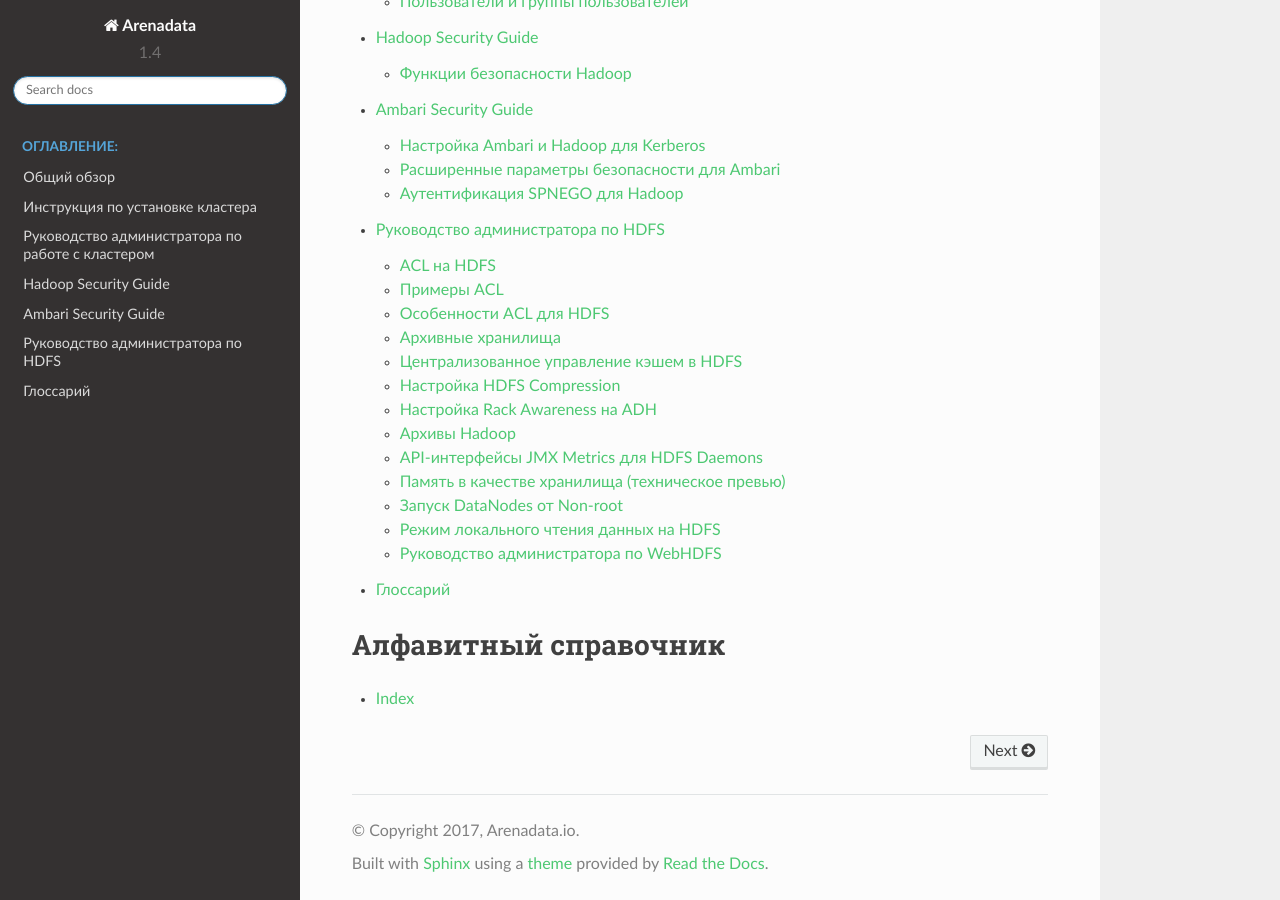
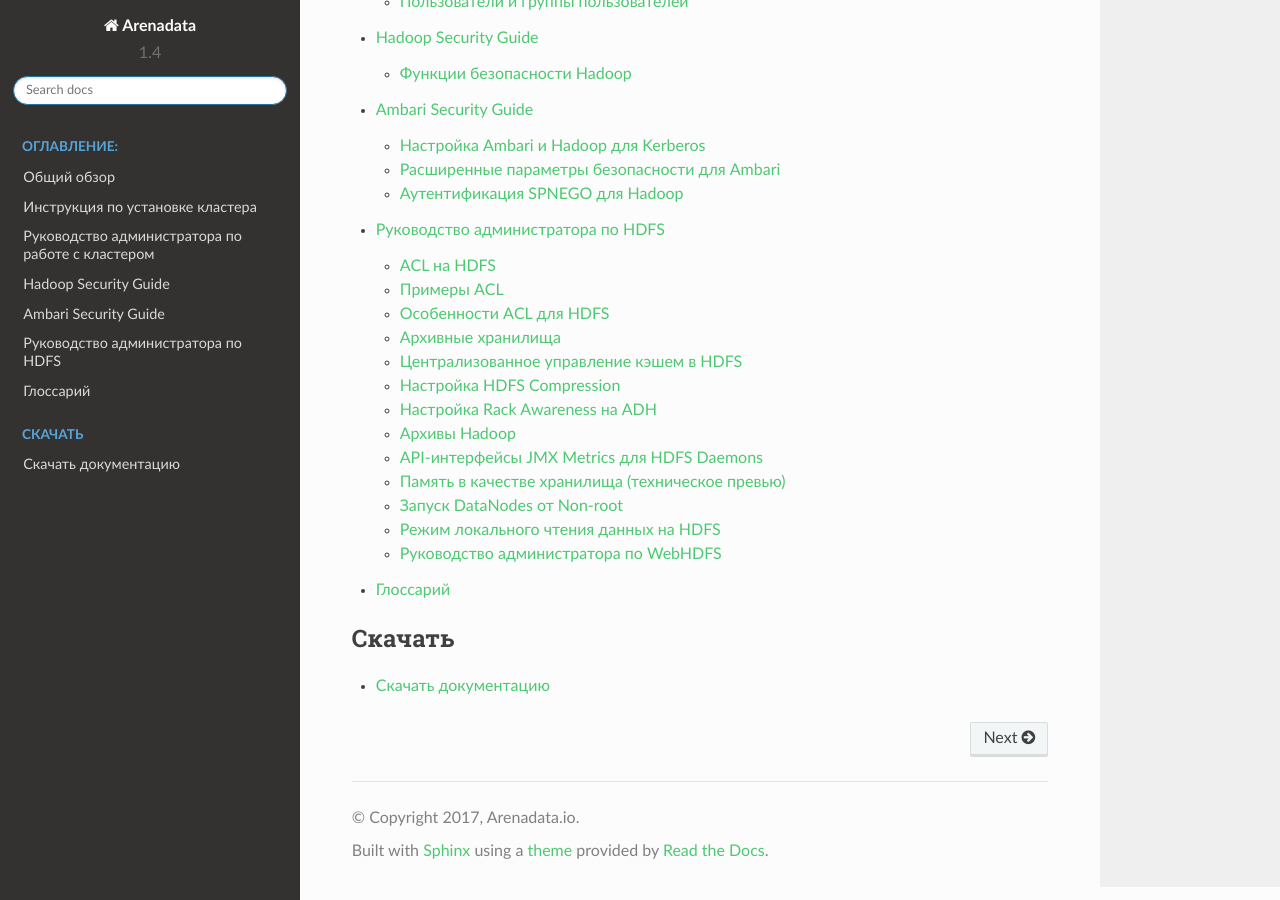
Before and after one commit to arenadata/docs_adps, a Sphinx documentation site: the page built from source/index.rst, in a window 1280 px wide and 900 px high, scrolled down 505 px. Built offline with Sphinx 7.4.7 and the Read the Docs theme 2.0.0, drawn with Linux system fonts in a browser that asks for light colours; some of the changed text lies outside the part shown.

```diff
--- a/source/index.rst
+++ b/source/index.rst
@@ -15,7 +15,8 @@
    HDFSadmin/index
    Glossary
 
-Алфавитный справочник
-=====================
+.. toctree::
+   :maxdepth: 1
+   :caption: Скачать
 
-* :ref:`genindex`
+   download
```
Also changed, not shown: source/download.rst (added, +12 -0 lines), 3 other files.
